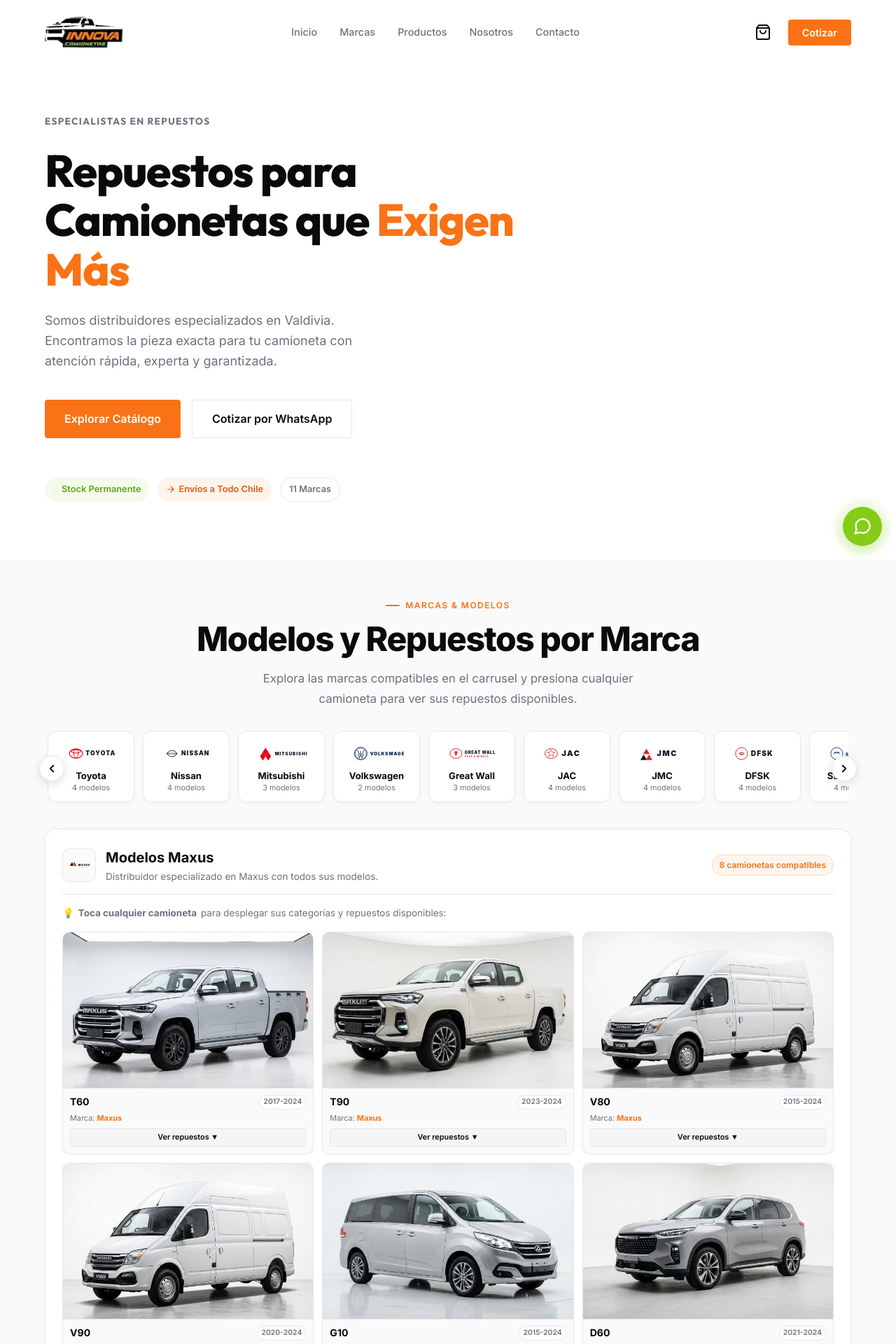
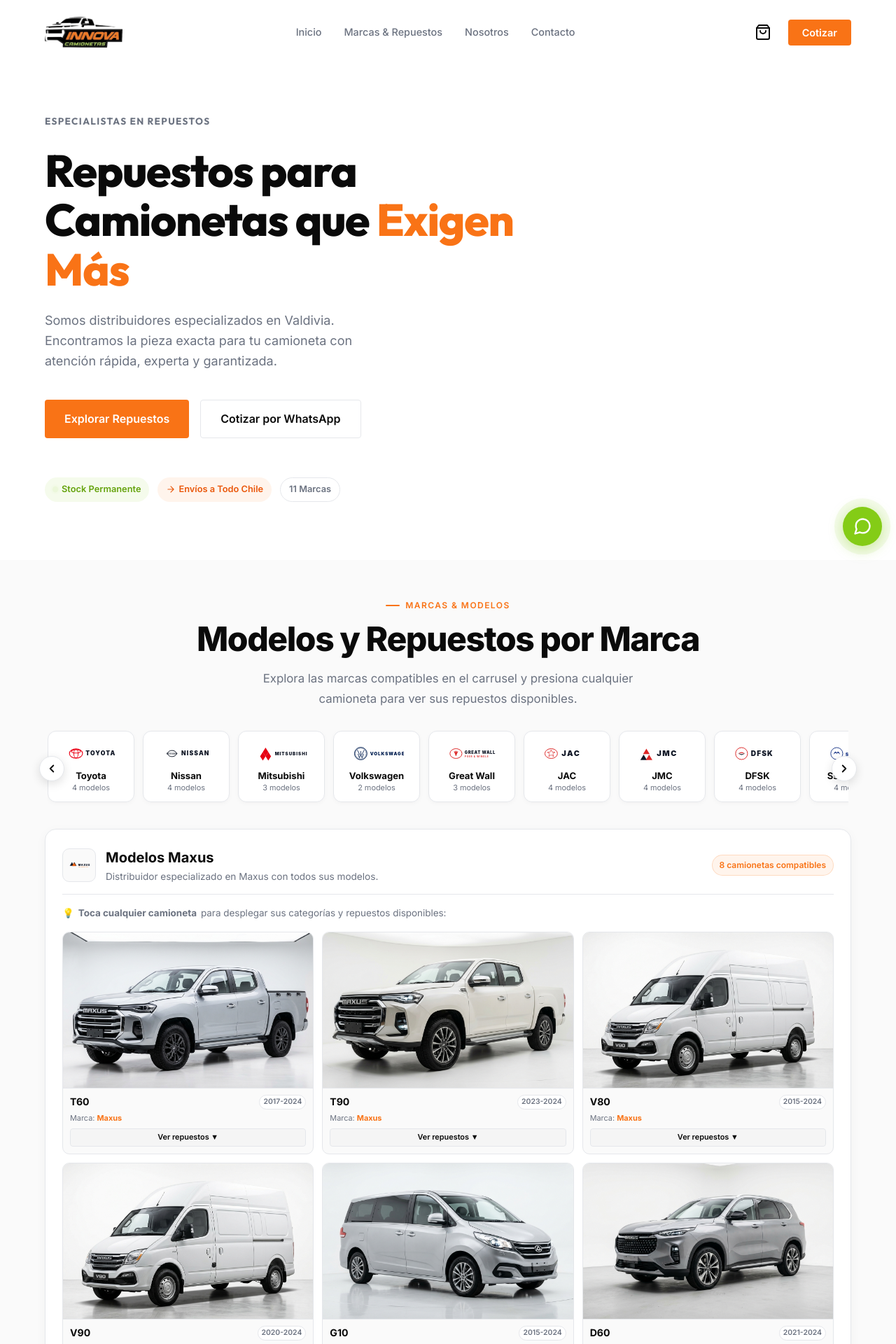
Before and after one commit to cokeastorga/innova, a Next.js app: page / in a window 1280 px wide. Shown: the top 1920 px of the page at 70% size. Built offline with nearby package versions, Linux system fonts and the light colour scheme.

Commit message:
refactor: retirar modulo duplicado de catalogo y unificar repuestos en seccion de marcas y modelos

```diff
--- a/app/page.js
+++ b/app/page.js
@@ -4,11 +4,10 @@
 import Preloader from '@/components/Preloader';
 import Navbar from '@/components/Navbar';
 import Hero from '@/components/Hero';
+import Brands from '@/components/Brands';
+import Motorsport from '@/components/Motorsport';
 import BrandsCarousel from '@/components/BrandsCarousel';
 import AboutUs from '@/components/AboutUs';
-import Brands from '@/components/Brands';
-import Catalog from '@/components/Catalog';
-import Motorsport from '@/components/Motorsport';
 import WhyBuyHere from '@/components/WhyBuyHere';
 import Contact from '@/components/Contact';
 import Footer from '@/components/Footer';
@@ -25,7 +24,6 @@
       <main>
         <Hero />
         <Brands />
-        <Catalog />
         <Motorsport />
         <BrandsCarousel />
         <AboutUs />
--- a/components/Brands.js
+++ b/components/Brands.js
@@ -126,6 +126,8 @@
 
   return (
     <section id="marcas" className="brands section section--surface">
+      <div id="repuestos" style={{ position: 'relative', top: '-80px', visibility: 'hidden' }} />
+      <div id="productos" style={{ position: 'relative', top: '-80px', visibility: 'hidden' }} />
       <div className="container reveal">
         <div className="brands__header">
           <span className="section-tag">MARCAS &amp; MODELOS</span>
--- a/components/Footer.js
+++ b/components/Footer.js
@@ -18,8 +18,7 @@
 
           <nav className="footer__nav">
             <a href="#inicio" className="footer__link">Inicio</a>
-            <a href="#marcas" className="footer__link">Marcas</a>
-            <a href="#productos" className="footer__link">Productos</a>
+            <a href="#marcas" className="footer__link">Marcas &amp; Repuestos</a>
             <a href="#nosotros" className="footer__link">Nosotros</a>
             <a href="#contacto" className="footer__link">Contacto</a>
           </nav>
--- a/components/Hero.js
+++ b/components/Hero.js
@@ -68,9 +68,9 @@
           >
             <button
               className="btn btn--primary"
-              onClick={(e) => handleSmoothScroll(e, 'productos')}
+              onClick={(e) => handleSmoothScroll(e, 'marcas')}
             >
-              Explorar Catálogo
+              Explorar Repuestos
             </button>
             <a
               href="https://wa.me/56961546709"
--- a/components/Navbar.js
+++ b/components/Navbar.js
@@ -46,8 +46,7 @@
             </svg>
           </button>
           <a href="#inicio" className="navbar__link" onClick={(e) => handleSmoothScroll(e, 'inicio')}>Inicio</a>
-          <a href="#marcas" className="navbar__link" onClick={(e) => handleSmoothScroll(e, 'marcas')}>Marcas</a>
-          <a href="#productos" className="navbar__link" onClick={(e) => handleSmoothScroll(e, 'productos')}>Productos</a>
+          <a href="#marcas" className="navbar__link" onClick={(e) => handleSmoothScroll(e, 'marcas')}>Marcas &amp; Repuestos</a>
           <a href="#nosotros" className="navbar__link" onClick={(e) => handleSmoothScroll(e, 'nosotros')}>Nosotros</a>
           <a href="#contacto" className="navbar__link" onClick={(e) => handleSmoothScroll(e, 'contacto')}>Contacto</a>
         </div>
@@ -67,7 +66,7 @@
               <span className="navbar__cart-badge">{itemCount}</span>
             )}
           </button>
-          <button className="navbar__cta-btn" onClick={(e) => handleSmoothScroll(e, 'productos')}>
+          <button className="navbar__cta-btn" onClick={(e) => handleSmoothScroll(e, 'marcas')}>
             Cotizar
           </button>
           <button className="navbar__mobile-btn" onClick={() => setMobileMenuOpen(true)} aria-label="Abrir menú">
```
